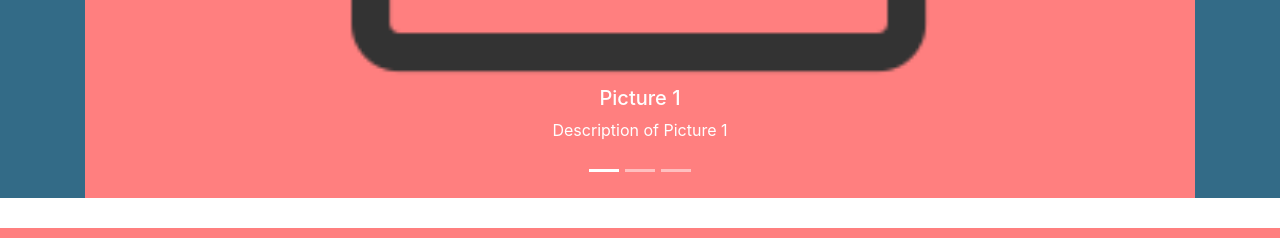
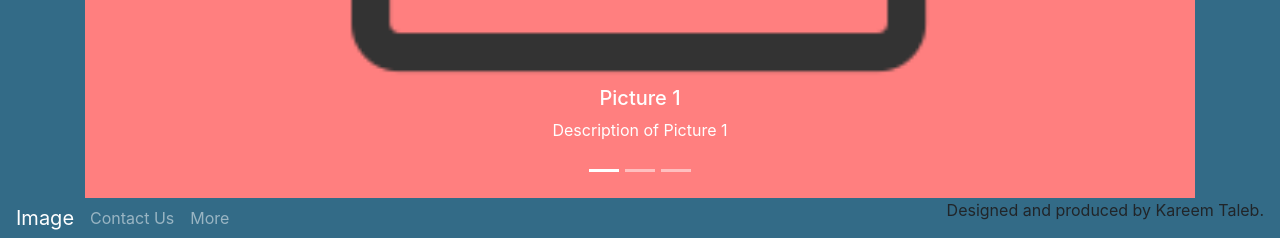
Before and after one commit to kareemostyle/SIGAQ, a Django app: page /SIGAQ/ in a window 1280 px wide. Shown: the part 572-810 px from the top of the page. Run offline with Django 3.2, Linux system fonts and the light colour scheme; some libraries are stand-ins or nearby versions.

Commit message:
Trying to fix footer

```diff
--- a/App/SIGAQ/templates/SIGAQ/index.html
+++ b/App/SIGAQ/templates/SIGAQ/index.html
@@ -95,11 +95,22 @@
             </div>
         </div>
         <!-- The footer of the website. -->
-        <div>
-            <footer class="">
-
-            </footer>
-        </div>
+        <footer class="navbar navbar-expand-sm navbar-dark py-0" style="bottom: 0; background-color: #336B87">
+            <a class="navbar-brand mr-md-2" href="#">
+                Image
+            </a>
+            <ul class="navbar-nav mr-auto flex-row">
+                <li class="nav-item">
+                    <a class="nav-link" href="#">Contact Us</a>
+                </li>
+                <li class="nav-item">
+                    <a class="nav-link" href="#">More</a>
+                </li>
+            </ul>
+            <p>
+                Designed and produced by Kareem Taleb.
+            </p>
+        </footer>
     </div>
     <script src="https://code.jquery.com/jquery-3.2.1.slim.min.js"
         integrity="sha384-KJ3o2DKtIkvYIK3UENzmM7KCkRr/rE9/Qpg6aAZGJwFDMVNA/GpGFF93hXpG5KkN"
```
